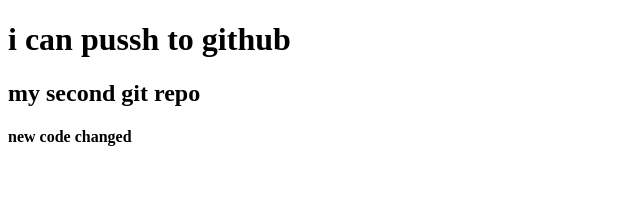
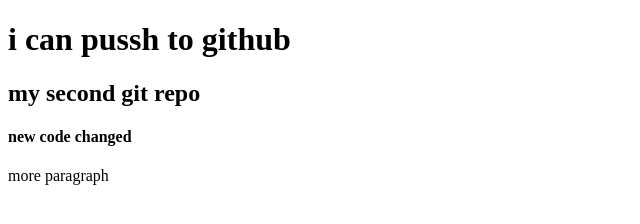
Before and after one commit to Abdullah-Al-Imran7/My-second-repo, a plain HTML site: page index.html in a window 1280 px wide. Shown: the whole page, without its empty margins (0-640 px from the left). Drawn offline with Linux system fonts and the light colour scheme.

```diff
--- a/index.html
+++ b/index.html
@@ -10,5 +10,6 @@
     <h1>i can pussh to github</h1>
     <h2>my second git repo</h2>
     <h4>new code changed</h4>
+    <p>more paragraph</p>
 </body>
 </html>
```
Also changed, not shown: style.css (added).
